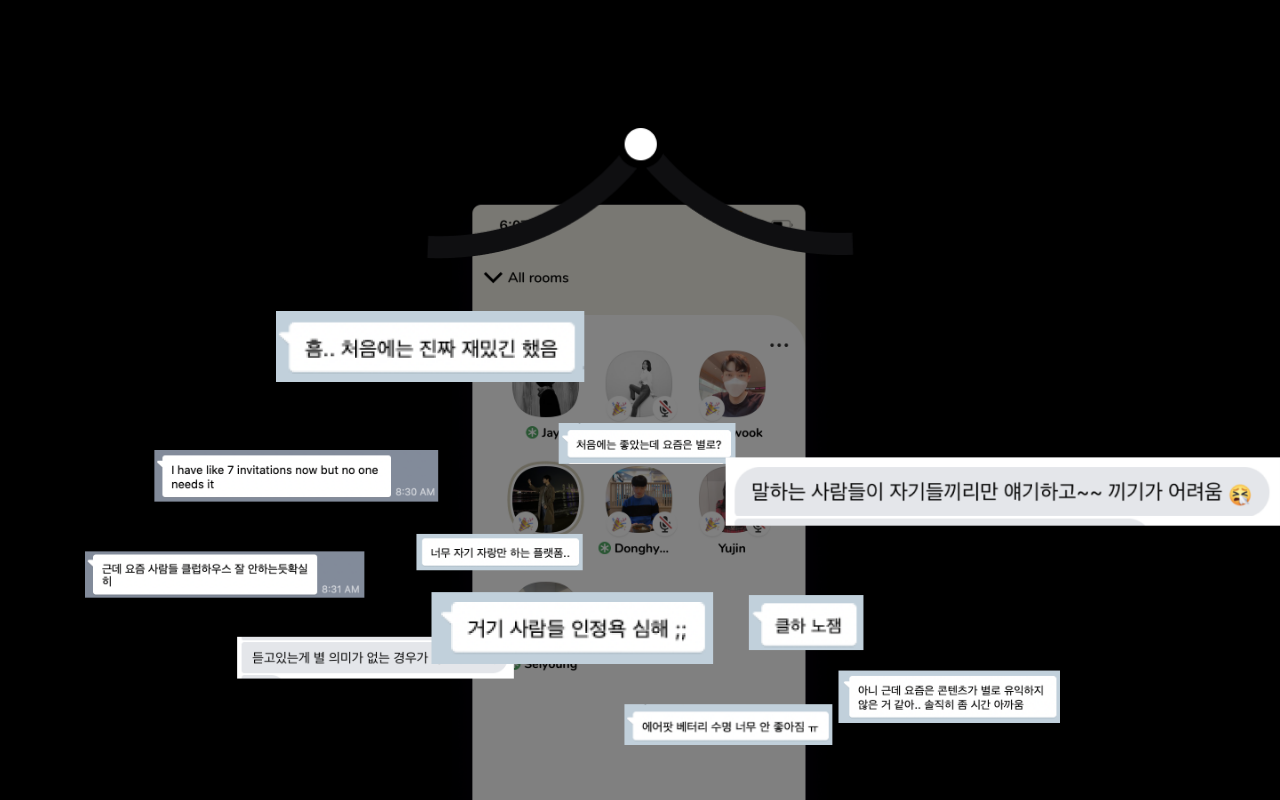
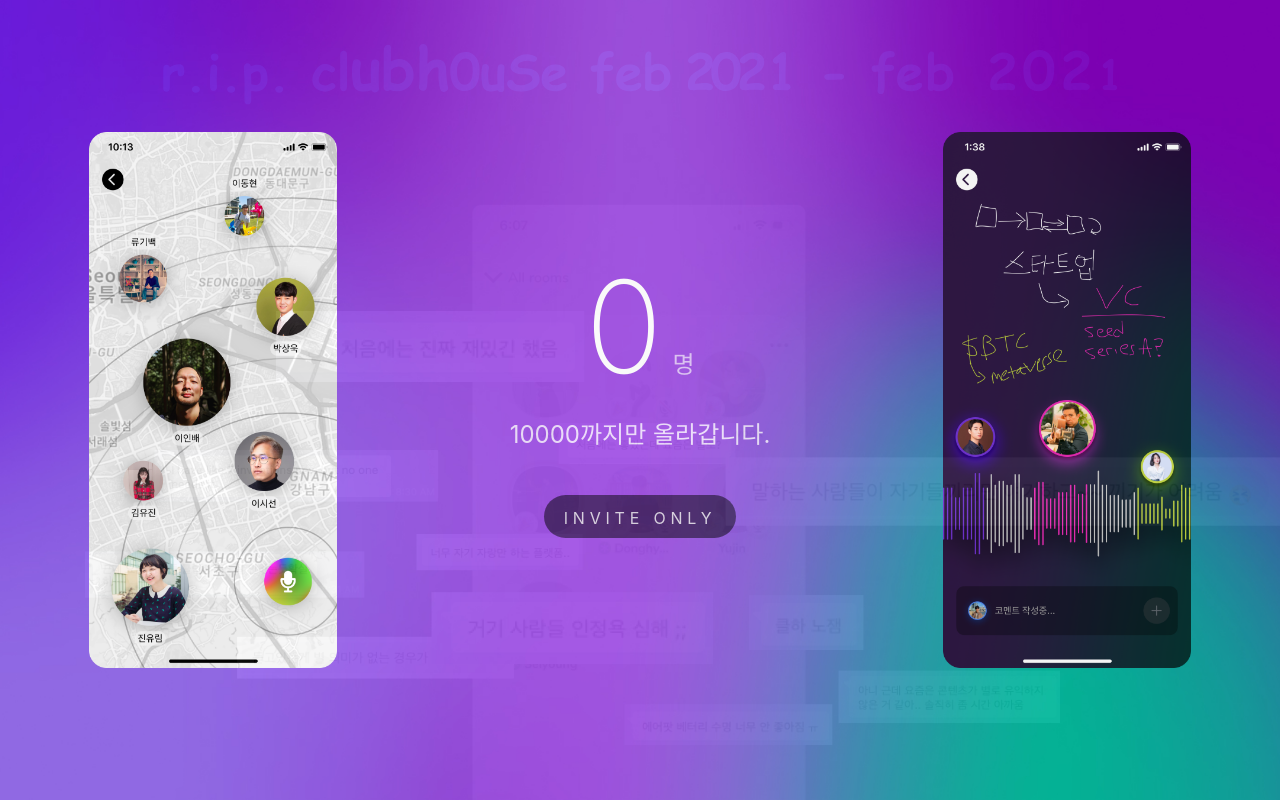
Before and after one commit to ten-thousand/frontend, a Next.js app: page / in a window 1280 px wide. Built offline with nearby package versions, Linux system fonts and the light colour scheme; no server answers; a web font is replaced by a local one.

Commit message:
Simplify intro

```diff
--- a/components/Intro/Clubhouse.tsx
+++ b/components/Intro/Clubhouse.tsx
@@ -26,24 +26,14 @@
 			transition: { type: 'tween', duration: 0.15, delay: 2.75 },
 		});
 
-		// animateTitle.start({
-		// 	opacity: 1,
-		// 	transition: { type: 'tween', duration: 1.25, delay: 3.5 },
+		// animateScreenshot.start({
+		//   opacity: 0.5,
+		//   transition: { type: 'tween', duration: 1.25, delay: 3.5 },
 		// });
-
-    animateScreenshot.start({
-      opacity: 0.5,
-      transition: { type: 'tween', duration: 1.25, delay: 3.5 },
-    });
-
-    animateScreenshotHat.start({
-      opacity: 1,
-      transition: { type: 'tween', duration: 1.25, delay: 3.5 },
-    });
 
 		animateContainer.start({
 			opacity: 0,
-      transition: { type: 'tween', duration: 1.25, delay: 5.75 },
+			transition: { type: 'tween', duration: 1.75, delay: 4 },
 		});
 
 		setTimeout(() => {
@@ -57,7 +47,7 @@
 		<motion.div animate={animateContainer} className="clubhouse">
 			<motion.div
 				animate={animateTitle}
-        initial={{ opacity: 0 }}
+				initial={{ opacity: 1 }}
 				className="clubhouse__title"
 			>
 				<svg
@@ -73,15 +63,16 @@
 					/>
 				</svg>
 			</motion.div>
-      <motion.div
+			{/*<motion.div
         animate={animateScreenshotHat}
         className="animate--clubhouse__screenshotHat"
       >
         <img className="clubhouse__screenshot" src="/hat.png" />
-      </motion.div>
+      </motion.div>*/}
 			<motion.div
 				animate={animateScreenshot}
 				className="animate--clubhouse__screenshot"
+				initial={{ opacity: 0.5 }}
 			>
 				<img className="clubhouse__screenshot" src="/clubhouse.png" />
 			</motion.div>
```
Lines whose indentation alone changed are shown as unchanged.
